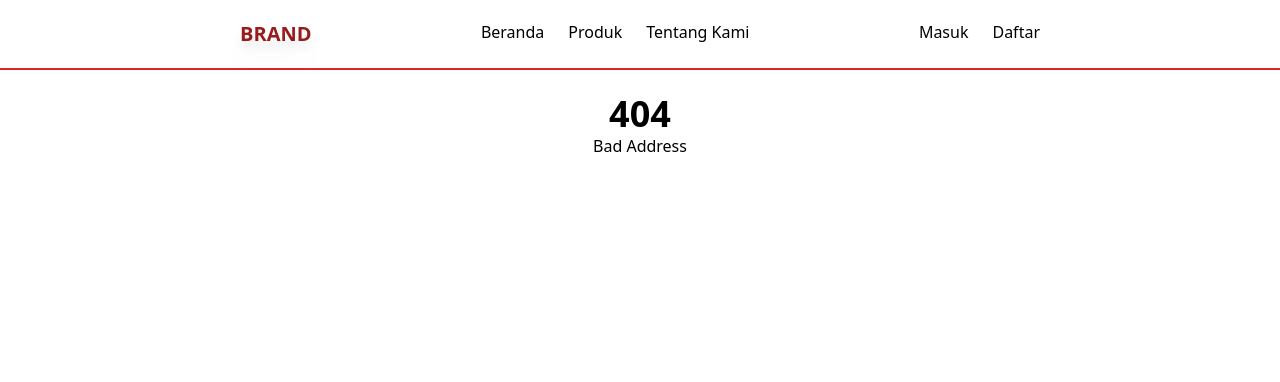
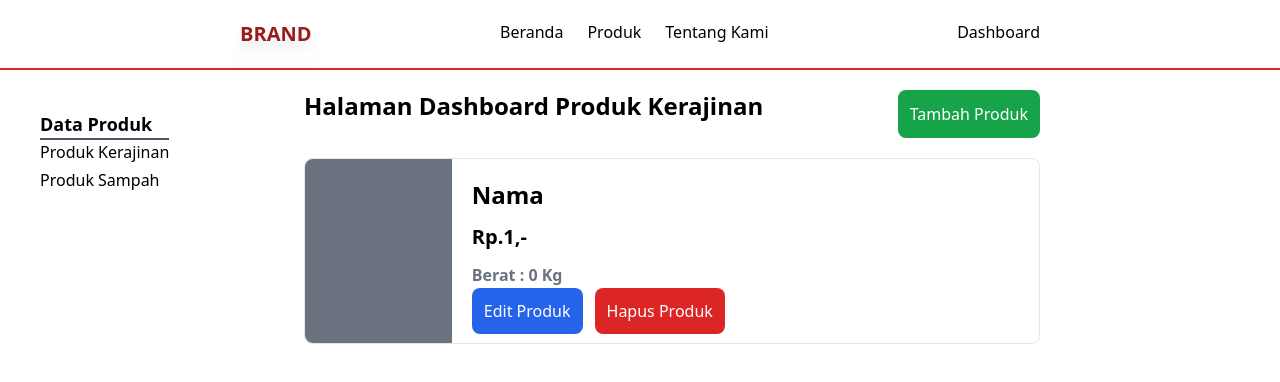
Before and after one commit to rayyalfawazy/pkm-client-side, a React (Create React App) app: page /dashboard/produk in a window 1280 px wide. Before the commit this address had no page. Shown: the top 382 px of the page. Built offline with nearby package versions, Linux system fonts and the light colour scheme.

Commit message:
adding dasboard feature

```diff
--- a/package.json
+++ b/package.json
@@ -12,7 +12,9 @@
     "@testing-library/react": "^13.4.0",
     "@testing-library/user-event": "^13.5.0",
     "axios": "^1.2.0",
+    "cors": "^2.8.5",
     "framer-motion": "^7.6.15",
+    "rajaongkir-nodejs": "^0.2.0",
     "react": "^18.2.0",
     "react-bootstrap-icons": "^1.10.2",
     "react-dom": "^18.2.0",
--- a/src/Components/Navbar.js
+++ b/src/Components/Navbar.js
@@ -1,6 +1,6 @@
 import React from 'react'
 import { useState } from 'react';
-import { NavLink } from 'react-router-dom'
+import { NavLink, useParams, useLocation } from 'react-router-dom'
 
 function Produk() {
   return (
@@ -16,6 +16,7 @@ function Produk() {
 }
 
 function Navbar() {
+  const route = useLocation()
   const [open, makeOpen] = useState(false);
   const handleProdukDropdown = () => {
     makeOpen(true)
@@ -33,8 +34,7 @@ function Navbar() {
             <li>Tentang Kami</li>
         </ul>
         <ul className='flex space-x-6'>
-            <li>Masuk</li>
-            <li>Daftar</li>
+            <li><a href='/dashboard/sampah'>Dashboard</a></li>
         </ul>
       </div>
       <div className=''>
--- /dev/null
+++ b/src/Contents/Dashboard.js
@@ -0,0 +1,64 @@
+import React from 'react'
+import { useParams } from 'react-router-dom'
+import Navbar from '../Components/Navbar'
+
+const SingleProduct = ({nama, harga, berat, deskripsi}) => {
+    return (
+      <div className='border rounded-lg grid grid-cols-5'>
+          <div className='bg-gray-500 rounded-l-lg'></div>
+          <div className='m-5 col-span-4 space-y-3'>
+              <h1 className='font-semibold text-2xl'>Nama</h1>
+              <h2 className='font-semibold text-xl'>Rp.1,-</h2>
+              <h2 className='font-semibold text-md text-gray-500'>Berat : 0 Kg</h2>
+              <p>{deskripsi}</p>
+              <div className='space-x-3'>
+                <a className='bg-blue-600 text-white p-3 rounded-lg hover:bg-blue-500 duration-150' href='/'>Edit Produk</a>
+                <a className='bg-red-600 text-white p-3 rounded-lg hover:bg-red-500 duration-150' href='/'>Hapus Produk</a>
+              </div>
+          </div>
+      </div>
+    )
+  }
+
+function GetSampah() {
+    return (
+        <SingleProduct/>
+    )
+}
+
+function GetProduct() {
+    return (
+        <SingleProduct/>
+    )
+}
+
+function Dashboard() {
+    const params = String(Object.values(useParams()))
+    return (
+        <div>
+            <Navbar/>
+            <div className='grid grid-cols-5 gap-10'>
+                <div className='pl-10 pt-10 pr-10 pb-[700px] space-y-3 sticky'>
+                    <div className='fixed'>
+                        <h1 className='text-lg font-semibold border-b-2 border-gray-600'>Data Produk</h1>
+                        <ul className='space-y-1'>
+                            <li><a href='/dashboard/produk'>Produk Kerajinan</a></li>
+                            <li><a href='/dashboard/sampah'>Produk Sampah</a></li>
+                        </ul>
+                    </div>
+                </div>
+                <div className=' col-span-4 pt-5 pb-16 pl-10'>
+                    <div className='flex justify-between mr-60'>
+                        <h1 className='text-2xl font-semibold'>Halaman Dashboard { params === 'sampah' ? "Produk Sampah" : "Produk Kerajinan" } </h1>
+                        <a className='bg-green-600 text-white p-3 rounded-lg hover:bg-green-500 duration-150' href={`/dashboard/${params}/create`}>Tambah Produk</a>
+                    </div>
+                    <div className='mr-60 mt-5 space-y-3'>
+                        { params === 'sampah' ? <GetSampah/> : <GetProduct/>}
+                    </div>
+                </div>
+            </div>
+        </div>
+    )
+}
+
+export default Dashboard
--- /dev/null
+++ b/src/Contents/TambahProduk.js
@@ -0,0 +1,41 @@
+import Navbar from '../Components/Navbar'
+import { useParams } from 'react-router-dom'
+
+export function CreateSampah() {
+    const params = String(Object.values(useParams()))
+    return (
+        <div>
+            <Navbar/>
+            <form className='px-60 pt-5'>
+                <h1>Tambah Sampah Baru</h1>
+            </form>
+        </div>
+    )
+}
+
+export function CreateProduk() {
+    const params = String(Object.values(useParams()))
+    return (
+        <div>
+            <Navbar/>
+            <form className='px-60 pt-5'>
+                <h1>Tambah Produk Baru</h1>
+                <div className='border rounded-xl mt-5 p-3 space-y-4'>
+                    <div>
+                        <p htmlFor='product_name' className='mr-3'>Nama Produk:</p>
+                        <input className='px-5 py-2 w-3/4 drop-shadow-lg rounded-lg border' type='text' name='product_name' placeholder='Nama Produk'/>
+                    </div>
+                    <div>
+                        <p htmlFor='product_name' className='mr-3'>Jenis Produk:</p>
+                        <input className='px-5 py-2 w-3/4 drop-shadow-lg rounded-lg border' type='text' name='product_name' placeholder='Jenis Produk'/>
+                    </div>
+                    <div>
+                        <p htmlFor='product_name' className='mr-3'>Deskripsi Produk:</p>
+                        <textarea className='px-5 py-2 w-3/4 drop-shadow-lg rounded-lg border' type='text' name='product_name' placeholder='Deskripsi Produk'/>
+                    </div>
+                    <button className='py-2 px-4 bg-green-500 rounded-lg text-white' formMethod='POST'>Tambah Produk</button>
+                </div>
+            </form>
+        </div>
+    )
+}
--- /dev/null
+++ b/src/Contents/Test Place/DataOngkir.js
@@ -0,0 +1,19 @@
+import {useState,useEffect} from 'react'
+import Navbar from '../../Components/Navbar'
+import axios from 'axios'
+
+function DataOngkir() {
+    const [dataCity, setDataCity] = useState(null)
+
+    console.log(dataCity)
+    return (
+        <div>
+            <Navbar/>
+            <div className='px-60 py-5'>
+
+            </div>
+        </div>
+    )
+}
+
+export default DataOngkir
--- a/src/index.js
+++ b/src/index.js
@@ -7,14 +7,25 @@ import NotFound from './Contents/404nf';
 import JenisSampah from './Contents/Sampah dan Produk/JenisSampah';
 import Sampah from './Contents/Sampah dan Produk/Sampah';
 import Produk from './Contents/Sampah dan Produk/Produk';
+import DataOngkir from './Contents/Test Place/DataOngkir';
+import Dashboard from './Contents/Dashboard';
+import {CreateSampah, CreateProduk} from './Contents/TambahProduk';
+
+const ProtectedRoute = () => {
+
+}
 
 const Router = () => (
   <Routes>
     <Route path='/' element={<App/>}/>
+    <Route path='/ongkir' element={<DataOngkir/>}/>
     <Route path='/sampah' element={<JenisSampah/>}/>
     <Route path='/sampah/:jenis' element={<Sampah/>}/>
     <Route path='/produk/' element={<Produk/>}/>
     <Route path='/produk/:jenis' element={<Produk/>}/>
+    <Route path='/dashboard/:jenis' element={<Dashboard/>}/>
+    <Route path='/dashboard/sampah/create' element={<CreateSampah/>}/>
+    <Route path='/dashboard/produk/create' element={<CreateProduk/>}/>
     <Route path='*' element={<NotFound/>}/>
   </Routes>
 )
```
Also changed, not shown: 1 other file (tests, documents, lock files or other folders).
